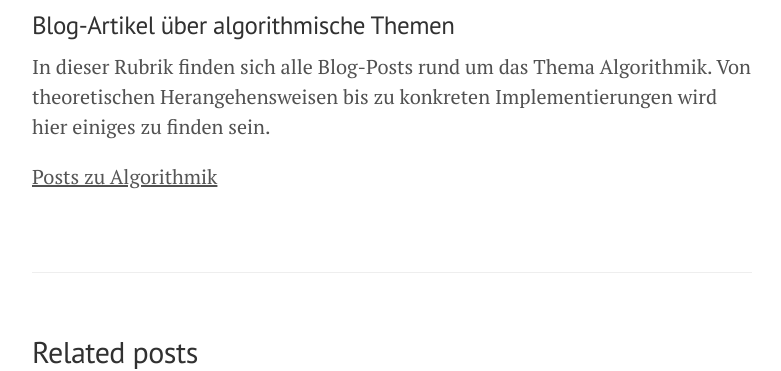
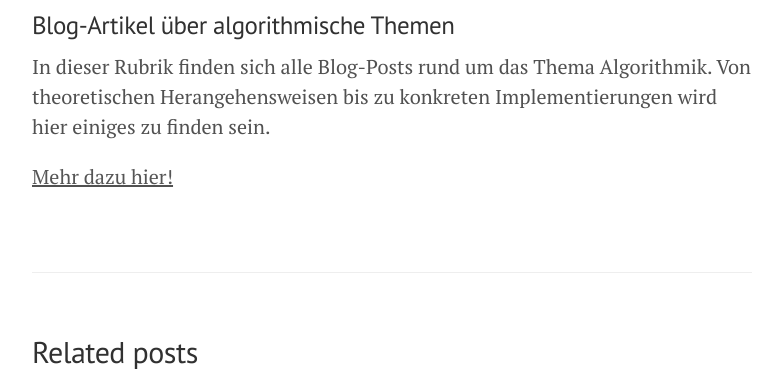
Before and after one commit to Sascha-B23/Sascha-B23.github.io, a Jekyll site: the page built from _posts/2021-02-20-algorithmik.md, in a window 1280 px wide. Shown: the part 552-923 px from the top of the page, without its empty margins (248-1029 px from the left). Built offline with Jekyll 4.4.1, drawn with Linux system fonts in a browser that asks for light colours.

Commit message:
implementing Links

```diff
--- a/_posts/2021-02-20-algorithmik.md
+++ b/_posts/2021-02-20-algorithmik.md
@@ -7,4 +7,4 @@ title: Algorithmik
 ### Blog-Artikel über algorithmische Themen
 In dieser Rubrik finden sich alle Blog-Posts rund um das Thema Algorithmik. Von theoretischen Herangehensweisen bis zu konkreten Implementierungen wird hier einiges zu finden sein.
 
-<ins>[Posts zu Algorithmik]({% link algorithmik.html %})</ins>
+<ins>[Mehr dazu hier!]({% link algorithmik.html %})</ins>
```
Also changed, not shown: _posts/2020-02-17-sonstiges.md (+2 -0 lines), _posts/2021-02-18-programmierung.md (+2 -0 lines), _posts/2021-02-19-datenbanken.md (+2 -0 lines).
